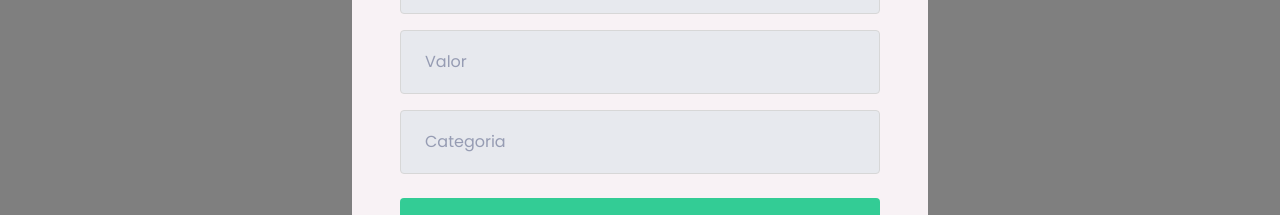
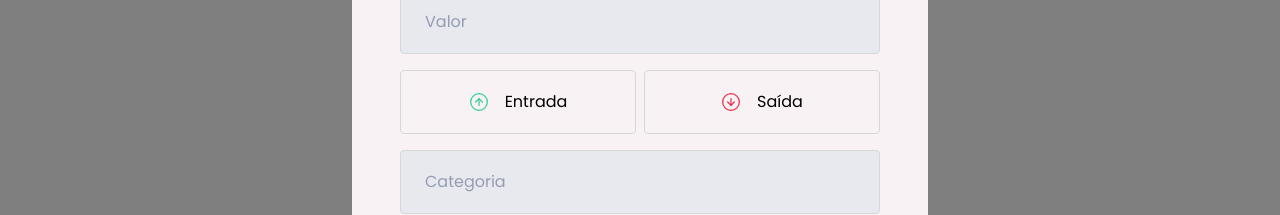
Before and after one commit to costamatthew/rocketseat-ignite-react-dtmoney, a React (Create React App) app: page / in a window 1280 px wide. Both pictures are taken after a click on the button "Nova Transação". Shown: the part 328-543 px from the top of the page. Built offline with nearby package versions, Linux system fonts and the light colour scheme.

Commit message:
feat: Criando botões de Tipo

```diff
--- a/package.json
+++ b/package.json
@@ -6,6 +6,7 @@
     "@types/styled-components": "^5.1.13",
     "axios": "^0.21.1",
     "miragejs": "^0.1.41",
+    "polished": "^4.1.3",
     "react": "^17.0.2",
     "react-dom": "^17.0.2",
     "react-modal": "^3.14.3",
--- a/src/components/NewTransactionsModal/index.tsx
+++ b/src/components/NewTransactionsModal/index.tsx
@@ -1,8 +1,10 @@
 import Modal from "react-modal";
 
 import closeImg from "../../assets/close.svg";
+import incomeImg from "../../assets/income.svg";
+import outcomeImg from "../../assets/outcome.svg";
 
-import { Container } from "./styles";
+import { Container, TransactionTypeContainer } from "./styles";
 
 interface NewTransactionModalProps {
   isOpen: boolean;
@@ -35,6 +37,18 @@
 
         <input type="number" placeholder="Valor" />
 
+        <TransactionTypeContainer>
+          <button type="button">
+            <img src={incomeImg} alt="Entrada" />
+            <span>Entrada</span>
+          </button>
+
+          <button type="button">
+            <img src={outcomeImg} alt="Saída" />
+            <span>Saída</span>
+          </button>
+        </TransactionTypeContainer>
+
         <input placeholder="Categoria" />
 
         <button type="submit">Cadastrar</button>
--- a/src/components/NewTransactionsModal/styles.ts
+++ b/src/components/NewTransactionsModal/styles.ts
@@ -1,4 +1,5 @@
 import styled from "styled-components";
+import { darken } from "polished";
 
 export const Container = styled.form`
   h2 {
@@ -49,3 +50,40 @@
     }
   }
 `;
+
+export const TransactionTypeContainer = styled.div`
+  margin: 1rem 0;
+  display: grid;
+  grid-template-columns: 1fr 1fr;
+  gap: 0.5rem;
+
+  button {
+    height: 4rem;
+    border: 1px solid #d7d7d7;
+    border-radius: 0.25rem;
+
+    background: transparent;
+
+    display: flex;
+    align-items: center;
+    justify-content: center;
+
+    transition: border-color 0.2s;
+
+    &:hover {
+      border-color: ${darken(0.1, "#d7d7d7")};
+    }
+
+    img {
+      width: 20px;
+      height: 20px;
+    }
+
+    span {
+      display: inline-block;
+      margin-left: 1rem;
+      font-size: 1rem;
+      color: var(--text-title);
+    }
+  }
+`;
```
Also changed, not shown: 1 other file (tests, documents, lock files or other folders).
